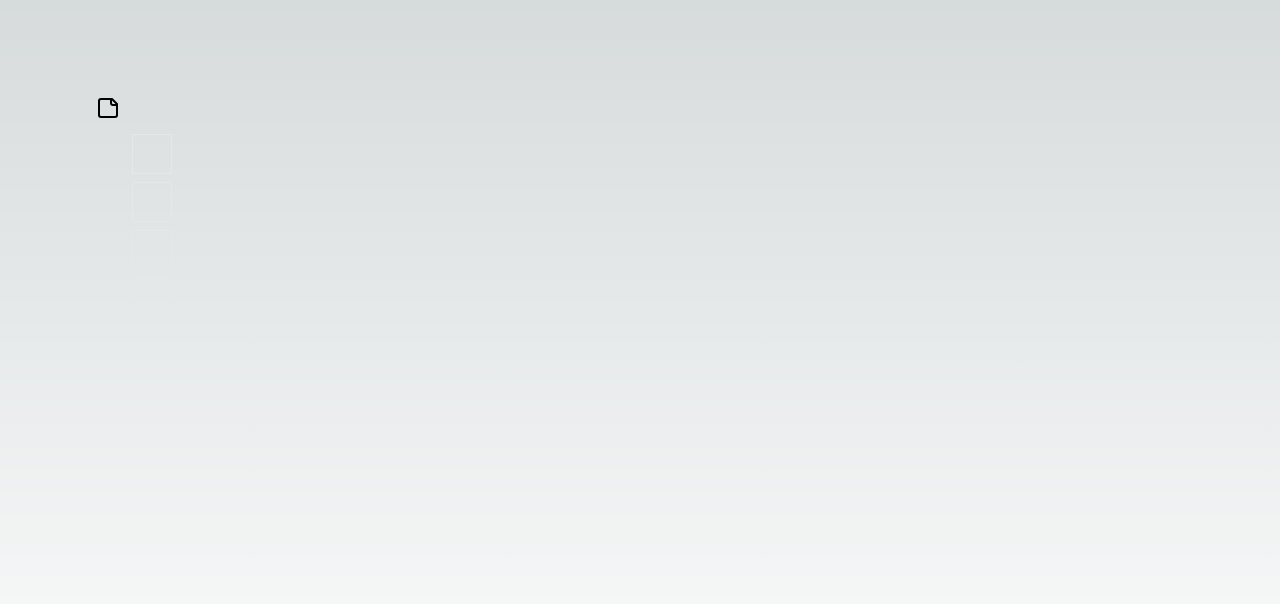
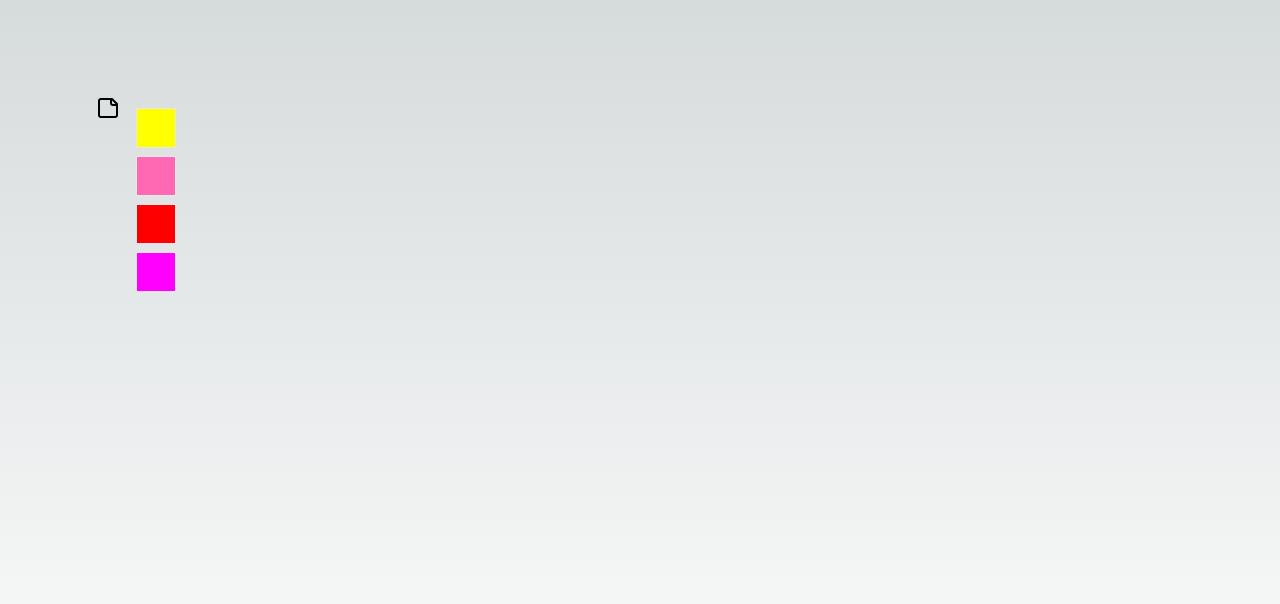
Before and after one commit to Devendradhakad12/sticky-note-feature, a Next.js app: page / in a window 1280 px wide. Both pictures are taken after a click on the button 108 px from the left and 108 px from the top of the page. Shown: the top 604 px of the page. Built offline with nearby package versions, Linux system fonts and the light colour scheme.

Commit message:
select a sticky note and draw a note by clicking on whiteboard , feature completed

```diff
--- a/package.json
+++ b/package.json
@@ -9,6 +9,7 @@
     "lint": "next lint"
   },
   "dependencies": {
+    "clsx": "^2.0.0",
     "lucide-react": "^0.297.0",
     "next": "14.0.4",
     "react": "^18",
--- a/src/app/page.jsx
+++ b/src/app/page.jsx
@@ -2,31 +2,106 @@
 
 import { useState } from "react";
 import { StickyNote } from "lucide-react";
+import clsx from "clsx";
+import Whiteboard from "@/components/drag";
 
+// Show Note Function
+const ShowNote = ({ note, currentNote, setCurrentNote }) => {
+  return (
+    <input
+      readOnly={currentNote !== note.id ? true : false}
+      type="text"
+      value={note?.text}
+      onDoubleClick={() => setCurrentNote(note.id)}
+      style={{ left: note.x, top: note.y, backgroundColor: note.bgColor }}
+      className=" w-[50px] h-[50px] absolute read-only:cursor-default read-only:outline-none "
+      onChange={() => {}}
+    />
+  );
+};
 
-export default function Home() {
-  const [templates, setTemplates] = useState(["slate", "emerald", "red","fuchsia"]);
+// Main Function
+export default function WhiteBoard() {
+  const [templates, setTemplates] = useState([
+    "yellow",
+    "hotpink",
+    "red",
+    "fuchsia",
+  ]);
   const [open, setOpen] = useState(false);
+  const [pickColor, setPickColor] = useState(null);
+  const [notes, setNotes] = useState([]);
+  const [currentNote, setCurrentNote] = useState(null);
 
+  // Color Picker Handler
+  const handlePickColor = (color) => {
+    setPickColor(color);
+    setOpen(false);
+  };
+
+  //  Whiteboard Click Handler
+  const handleWhiteboardClick = (event) => {
+    if (pickColor !== null) {
+      const { offsetX, offsetY } = event.nativeEvent;
+      const newNote = {
+        id: Date.now(),
+        x: offsetX,
+        y: offsetY,
+        text: "",
+        bgColor: pickColor,
+      };
+      setCurrentNote(newNote.id);
+      setNotes((prev) => [...prev, newNote]);
+      setPickColor(null);
+      return;
+    }
+    setCurrentNote(null);
+  };
 
   return (
-    <div className="flex min-h-screen flex-col p-24">
-      <div>
+    <div
+      className="flex min-h-screen flex-col p-24"
+      onClick={handleWhiteboardClick}
+    >
+      {/* Sticky Note Button */}
+      <div className="relative">
         <button onClick={() => setOpen((op) => !op)}>
           <StickyNote />
         </button>
-        {open &&
-        <div className="ml-7">
-        {
-          templates.map((item)=>(
-            <button  className={`w-10 h-10 m-2 bg-${item}-500 border border-${item}-700 flex gap-5`}></button>
-          ))
-        }
-        </div>
-        }
+        {open && (
+          <div className="ml-7 absolute top-1 left-1">
+            {templates?.map((item) => (
+              <div
+                key={item}
+                draggable="true"
+                onClick={() => handlePickColor(item)}
+                className={clsx(
+                  `w-10 h-10 m-2 border flex gap-5 cursor-pointer`
+                )}
+                style={{ backgroundColor: item }}
+              ></div>
+            ))}
+          </div>
+        )}
       </div>
 
-      <div></div>
+      {/* Notes */}
+      <div>
+        {notes.length ? (
+          <>
+            {notes.map((note) => (
+              <ShowNote
+                note={note}
+                key={note.id}
+                currentNote={currentNote}
+                setCurrentNote={setCurrentNote}
+              />
+            ))}
+          </>
+        ) : (
+          ""
+        )}
+      </div>
     </div>
   );
 }
--- /dev/null
+++ b/src/components/Drag.jsx
@@ -0,0 +1,65 @@
+"use client"
+import React, { useState } from 'react';
+
+
+const StickyNote = ({ note, isSelected, onSelect, onDragStart, onDragEnd }) => {
+  return (
+    <div
+      className={`sticky-note ${isSelected ? 'selected' : ''}`}
+      style={{ left: note.x, top: note.y }}
+      onMouseDown={(e) => onDragStart(e, note)}
+      onMouseUp={() => onDragEnd(note)}
+      onClick={() => onSelect(note.id)}
+    >
+      {note.text}
+    </div>
+  );
+};
+
+const Whiteboard = () => {
+  const [stickies, setStickies] = useState(["k"]);
+  const [selectedSticky, setSelectedSticky] = useState(null);
+  const [draggedSticky, setDraggedSticky] = useState(null);
+
+  const handleStickyClick = (stickyId) => {
+    setSelectedSticky(stickyId);
+  };
+
+  const handleDragStart = (event, sticky) => {
+    event.preventDefault();
+    setDraggedSticky(sticky);
+  };
+
+  const handleDragEnd = (sticky) => {
+    setDraggedSticky(null);
+    setStickies((prevStickies) =>
+      prevStickies.map((s) => (s.id === sticky.id ? { ...s, x: sticky.x, y: sticky.y } : s))
+    );
+  };
+
+  const handleWhiteboardClick = (event) => {
+    if (selectedSticky !== null) {
+      const { offsetX, offsetY } = event.nativeEvent;
+      const newSticky = { id: Date.now(), x: offsetX, y: offsetY, text: "Your Note Text" };
+      setStickies((prevStickies) => [...prevStickies, newSticky]);
+      setSelectedSticky(null)
+    }
+  };
+
+  return (
+    <div className="whiteboard" onClick={handleWhiteboardClick}>
+      {stickies.map((sticky) => (
+        <StickyNote
+          key={sticky.id}
+          note={sticky}
+          isSelected={selectedSticky === sticky.id}
+          onSelect={handleStickyClick}
+          onDragStart={handleDragStart}
+          onDragEnd={handleDragEnd}
+        />
+      ))}
+    </div>
+  );
+};
+
+export default Whiteboard;
```
Also changed, not shown: src/app/globals.css (line endings or trailing spaces), 1 other file (tests, documents, lock files or other folders).
